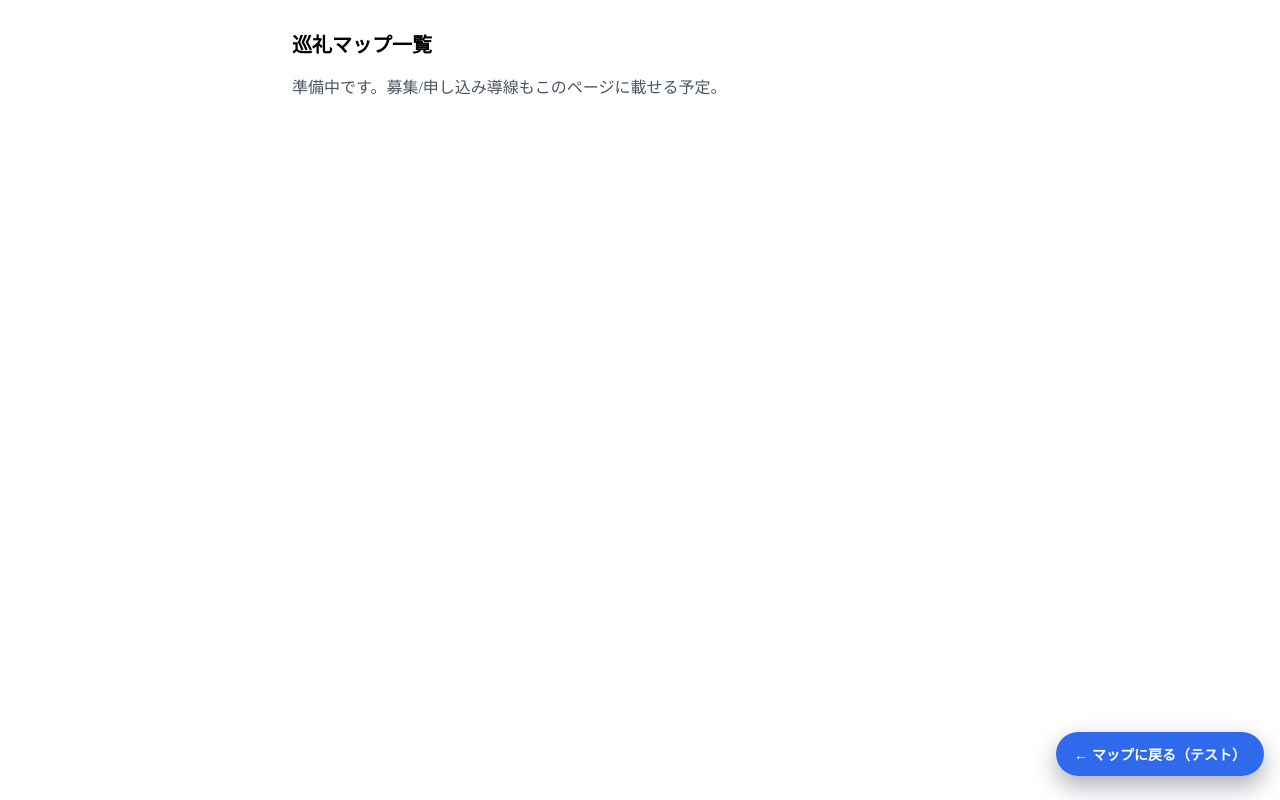
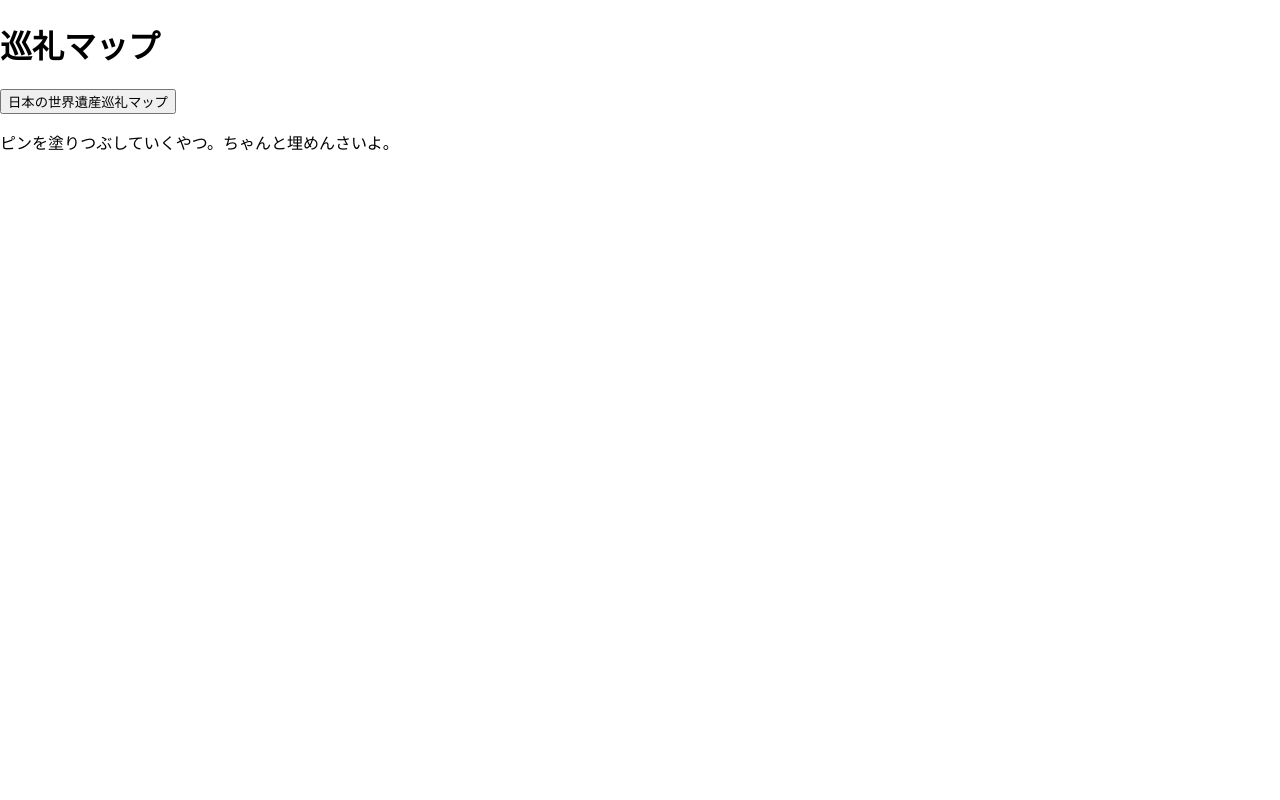
Before and after one commit to sakasakainfinity-dotcom/travel-memory, a Next.js app: page /pilgrimage in a window 1280 px wide. Built offline with nearby package versions, Linux system fonts and the light colour scheme.

Commit message:
Update page.tsx

```diff
--- a/src/app/pilgrimage/page.tsx
+++ b/src/app/pilgrimage/page.tsx
@@ -1,11 +1,24 @@
+"use client";
+
+import { useRouter } from "next/navigation";
 import BackToMapButton from "@/components/BackToMapButton";
+export default function PilgrimageHome() {
+  const router = useRouter();
 
-export default function PilgrimagePage() {
   return (
-    <main style={{ maxWidth: 720, margin: "0 auto", padding: "16px 12px 80px" }}>
-      <h1 style={{ fontWeight: 900, fontSize: 20, marginBottom: 12 }}>巡礼マップ一覧</h1>
-      <p style={{ color: "#4b5563" }}>準備中です。募集/申し込み導線もこのページに載せる予定。</p>
-      <BackToMapButton />
-    </main>
+    <div className="p-4 space-y-4">
+      <h1 className="text-xl font-bold">巡礼マップ</h1>
+
+      <button
+        className="w-full rounded-xl bg-black text-white py-3 font-semibold"
+        onClick={() => router.push("/pilgrimage/jp-world-heritage")}
+      >
+        日本の世界遺産巡礼マップ
+      </button>
+
+      <p className="text-sm text-neutral-600">
+        ピンを塗りつぶしていくやつ。ちゃんと埋めんさいよ。
+      </p>
+    </div>
   );
 }
```
